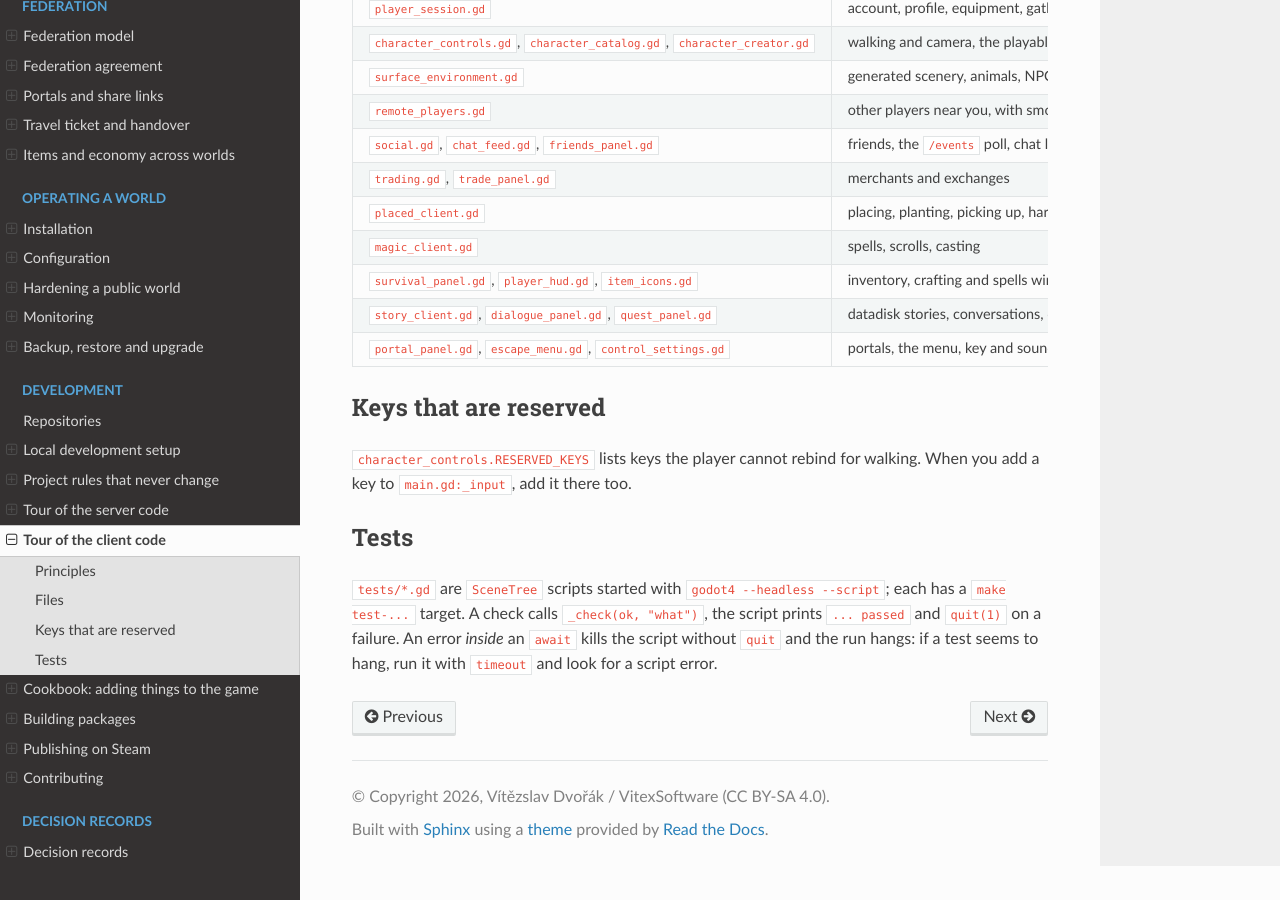
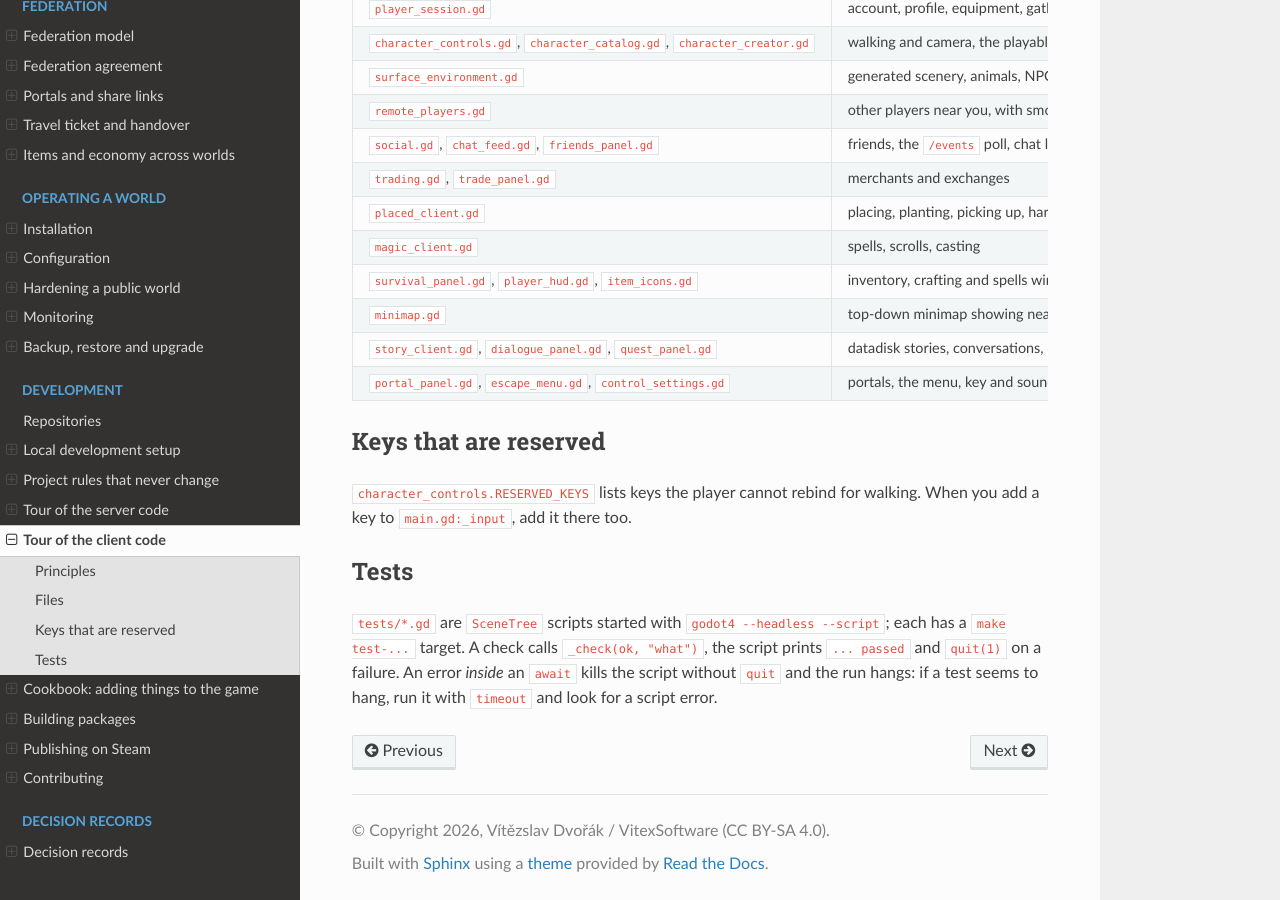
Before and after one commit to VitexSoftware/ishtaria-docs, a Sphinx documentation site: the page built from source/development/client-tour.rst, in a window 1280 px wide and 900 px high, scrolled down 714 px. Built offline with Sphinx 7.4.7 and the Read the Docs theme 3.1.0, drawn with Linux system fonts in a browser that asks for light colours.

Commit message:
Document minimap.gd in client tour
Add minimap.gd to the list of client files in the development documentation.

Generated by Mistral Vibe.
Co-Authored-By: Mistral Vibe <vibe@mistral.ai>

```diff
--- a/source/development/client-tour.rst
+++ b/source/development/client-tour.rst
@@ -47,6 +47,8 @@ Files
      - spells, scrolls, casting
    * - ``survival_panel.gd``, ``player_hud.gd``, ``item_icons.gd``
      - inventory, crafting and spells window; HUD meters; item icons
+   * - ``minimap.gd``
+     - top-down minimap showing nearby entities with icons and name initials
    * - ``story_client.gd``, ``dialogue_panel.gd``, ``quest_panel.gd``
      - datadisk stories, conversations, quests
    * - ``portal_panel.gd``, ``escape_menu.gd``, ``control_settings.gd``
```
